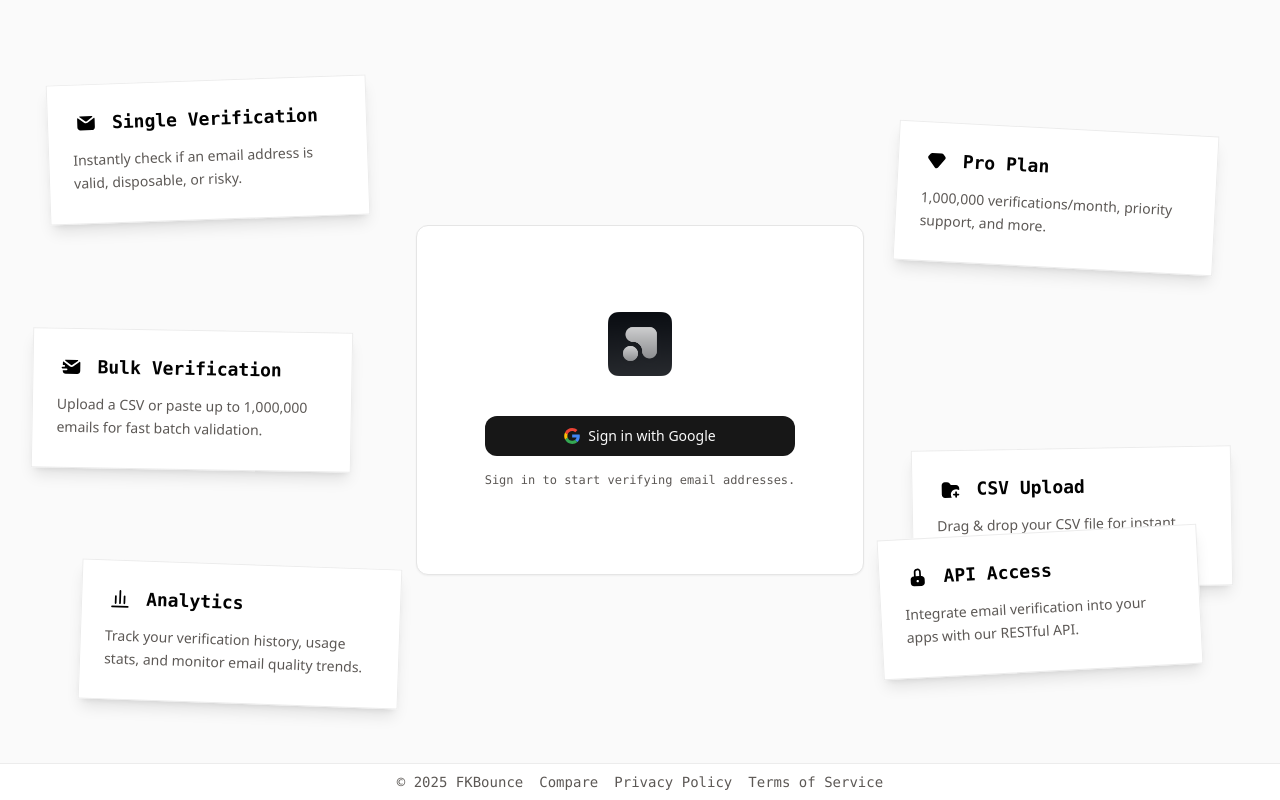
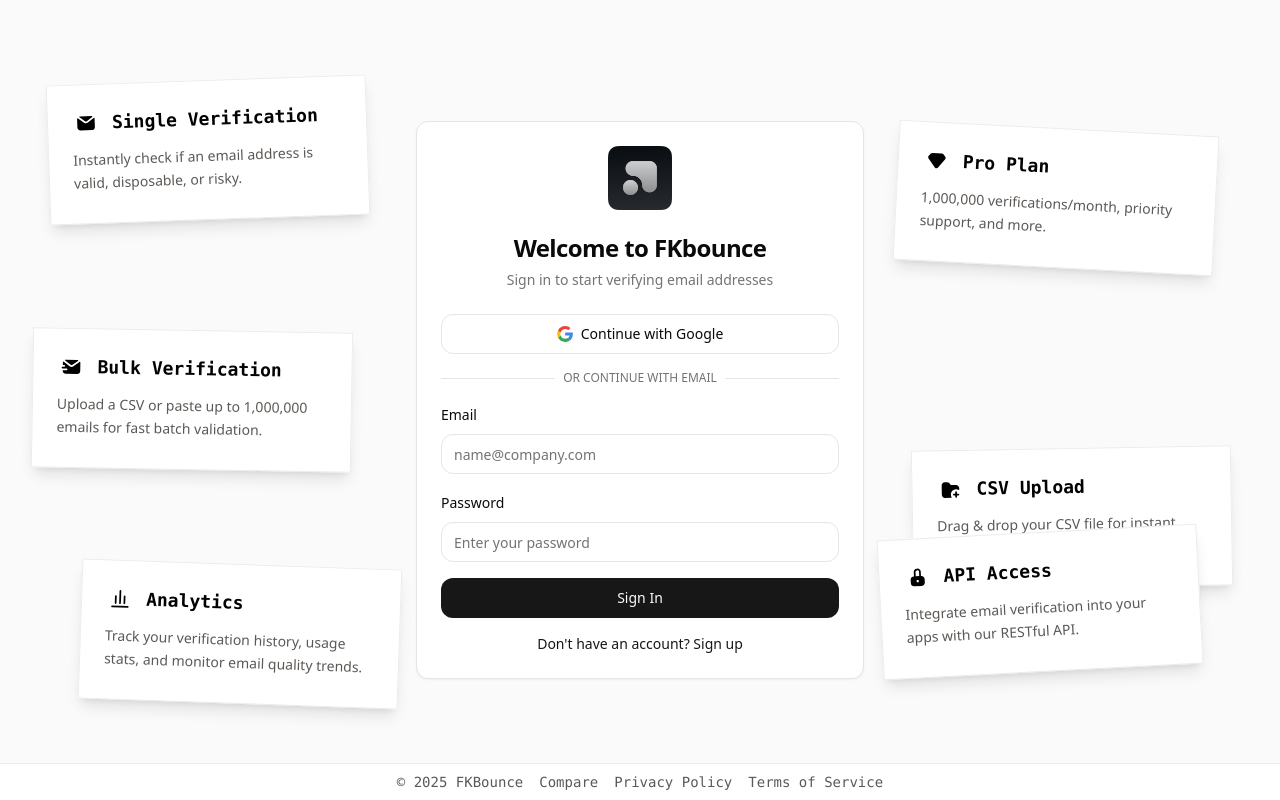
Before and after one commit to bittucreator/FKbounce, a Next.js app: page / in a window 1280 px wide. Built offline with nearby package versions, Linux system fonts and the light colour scheme; no server answers.

Commit message:
Add email/password authentication for enterprise users alongside Google OAuth

```diff
--- a/app/page.tsx
+++ b/app/page.tsx
@@ -10,11 +10,18 @@
 import { Tabs, TabsContent, TabsList, TabsTrigger } from '../components/ui/tabs'
 import { Card, CardContent, CardDescription, CardHeader, CardTitle } from '../components/ui/card'
 import { Button } from '../components/ui/button'
+import { Input } from '../components/ui/input'
+import { Label } from '../components/ui/label'
 import { Mail, Shield, Lock } from 'lucide-react'
 
 export default function Home() {
   const [user, setUser] = useState<User | null>(null)
   const [loading, setLoading] = useState(true)
+  const [authMode, setAuthMode] = useState<'signin' | 'signup'>('signin')
+  const [email, setEmail] = useState('')
+  const [password, setPassword] = useState('')
+  const [authLoading, setAuthLoading] = useState(false)
+  const [authError, setAuthError] = useState('')
   const supabase = createClient()
 
   useEffect(() => {
@@ -43,6 +50,36 @@
     })
     if (error) {
       console.error('Error signing in:', error.message)
+    }
+  }
+
+  const handleEmailAuth = async (e: React.FormEvent) => {
+    e.preventDefault()
+    setAuthLoading(true)
+    setAuthError('')
+
+    try {
+      if (authMode === 'signup') {
+        const { error } = await supabase.auth.signUp({
+          email,
+          password,
+          options: {
+            emailRedirectTo: `${window.location.origin}/api/auth/callback`,
+          },
+        })
+        if (error) throw error
+        setAuthError('Check your email to confirm your account!')
+      } else {
+        const { error } = await supabase.auth.signInWithPassword({
+          email,
+          password,
+        })
+        if (error) throw error
+      }
+    } catch (error: any) {
+      setAuthError(error.message)
+    } finally {
+      setAuthLoading(false)
     }
   }
 
@@ -158,22 +195,86 @@
         </div>
 
         {/* Sign-in card */}
-        <Card className="w-full max-w-md mx-auto h-[350px] z-20 mb-8 xl:mb-0 flex flex-col items-center justify-center">
+        <Card className="w-full max-w-md mx-auto z-20 mb-8 xl:mb-0">
           <CardHeader className="text-center">
             <div className="flex items-center justify-center gap-3 mb-4">
               <img src="/Mainlogo.png" alt="FKbounce" className="h-16 w-auto" />
             </div>
+            <CardTitle className="text-2xl">Welcome to FKbounce</CardTitle>
+            <CardDescription>Sign in to start verifying email addresses</CardDescription>
           </CardHeader>
           <CardContent className="space-y-4">
             <Button
               onClick={handleSignIn}
+              variant="outline"
               className="w-full items-center justify-center flex gap-2"
             >
-              <img src="/google.svg" alt="Google" className="h-4 w-4" /> Sign in with Google
+              <img src="/google.svg" alt="Google" className="h-4 w-4" /> Continue with Google
             </Button>
-            <p className="text-center text-xs text-[#5C5855] font-mono">
-              Sign in to start verifying email addresses.
-            </p>
+
+            <div className="relative">
+              <div className="absolute inset-0 flex items-center">
+                <span className="w-full border-t" />
+              </div>
+              <div className="relative flex justify-center text-xs uppercase">
+                <span className="bg-white px-2 text-muted-foreground">Or continue with email</span>
+              </div>
+            </div>
+
+            <form onSubmit={handleEmailAuth} className="space-y-4">
+              <div className="space-y-2">
+                <Label htmlFor="email">Email</Label>
+                <Input
+                  id="email"
+                  type="email"
+                  placeholder="name@company.com"
+                  value={email}
+                  onChange={(e) => setEmail(e.target.value)}
+                  required
+                  disabled={authLoading}
+                />
+              </div>
+              <div className="space-y-2">
+                <Label htmlFor="password">Password</Label>
+                <Input
+                  id="password"
+                  type="password"
+                  placeholder="Enter your password"
+                  value={password}
+                  onChange={(e) => setPassword(e.target.value)}
+                  required
+                  disabled={authLoading}
+                  minLength={6}
+                />
+              </div>
+
+              {authError && (
+                <p className={`text-xs text-center ${authError.includes('Check your email') ? 'text-green-600' : 'text-red-600'}`}>
+                  {authError}
+                </p>
+              )}
+
+              <Button
+                type="submit"
+                className="w-full"
+                disabled={authLoading}
+              >
+                {authLoading ? 'Loading...' : authMode === 'signin' ? 'Sign In' : 'Sign Up'}
+              </Button>
+            </form>
+
+            <div className="text-center text-sm">
+              <button
+                type="button"
+                onClick={() => {
+                  setAuthMode(authMode === 'signin' ? 'signup' : 'signin')
+                  setAuthError('')
+                }}
+                className="text-primary hover:underline"
+              >
+                {authMode === 'signin' ? "Don't have an account? Sign up" : 'Already have an account? Sign in'}
+              </button>
+            </div>
           </CardContent>
         </Card>
 
```
